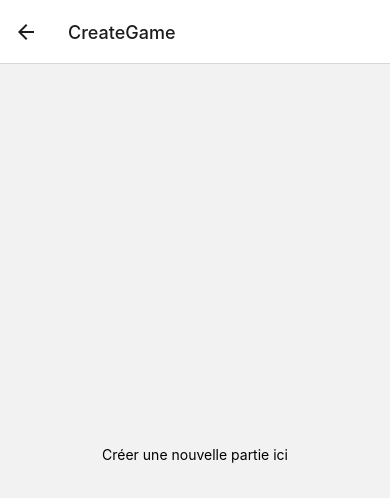
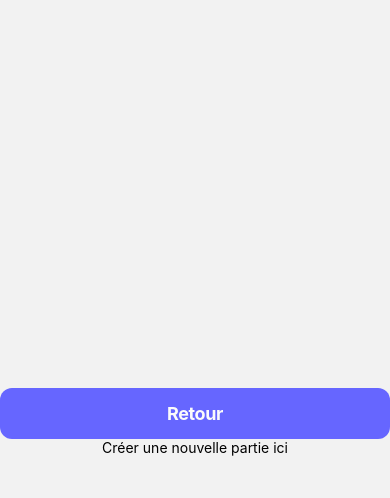
Before and after one commit to clementpnn/projet-react-native, a React Native app in the folder app/src/: screen /CreateGame in a window 390 px wide. Shown: the top 498 px of the page. Built offline with nearby package versions, Linux system fonts and the light colour scheme.

Commit message:
remove the header and add the back button

```diff
--- a/app/src/App.js
+++ b/app/src/App.js
@@ -11,9 +11,9 @@ export default function App() {
   return (
     <NavigationContainer>
       <Stack.Navigator initialRouteName="Home">
-        <Stack.Screen name="Home" component={HomeScreen} />
-        <Stack.Screen name="CreateGame" component={CreateGameScreen} />
-        <Stack.Screen name="JoinGame" component={JoinGameScreen} />
+        <Stack.Screen name="Home" component={HomeScreen} options={{ headerShown: false }} />
+        <Stack.Screen name="CreateGame" component={CreateGameScreen} options={{ headerShown: false }} />
+        <Stack.Screen name="JoinGame" component={JoinGameScreen}  options={{ headerShown: false }}/>
       </Stack.Navigator>
     </NavigationContainer>
   );
--- a/app/src/pages/CreateGame.js
+++ b/app/src/pages/CreateGame.js
@@ -1,9 +1,14 @@
 import React from 'react';
 import { View, Text, StyleSheet } from 'react-native';
+import Button from '../components/Button'
 
-export default function CreateGameScreen() {
+export default function CreateGameScreen({ navigation }) {
   return (
     <View style={styles.container}>
+      <Button
+        text="Retour"
+        onPress={() => navigation.navigate('Home')}
+      />
       <Text>Créer une nouvelle partie ici</Text>
     </View>
   );
--- a/app/src/pages/JoinGame.js
+++ b/app/src/pages/JoinGame.js
@@ -1,9 +1,14 @@
 import React from 'react';
 import { View, Text, StyleSheet } from 'react-native';
+import Button from '../components/Button'
 
-export default function JoinGameScreen() {
+export default function JoinGameScreen({ navigation }) {
   return (
     <View style={styles.container}>
+      <Button
+        text="Retour"
+        onPress={() => navigation.navigate('Home')}
+      />
       <Text>Rejoindre une partie ici</Text>
     </View>
   );
```
